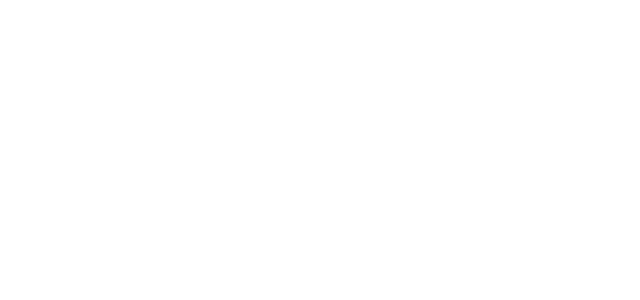
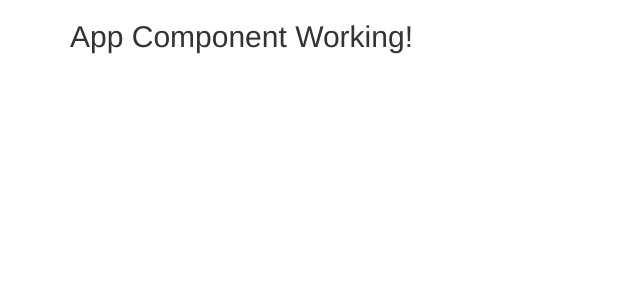
Before and after one commit to TheBugDr0id/recipe-book-app, an Angular app: page / in a window 1280 px wide. Shown: the top 300 px of the page, without its empty margins (0-640 px from the left). Built offline with nearby package versions, Linux system fonts and the light colour scheme.

Commit message:
Modified App Component

```diff
--- a/src/app/app.component.html
+++ b/src/app/app.component.html
@@ -0,0 +1,7 @@
+<div class="container">
+  <div class="row">
+    <div class="col-md-12">
+      <h2>App Component Working!</h2>
+    </div>
+  </div>
+</div>
```
